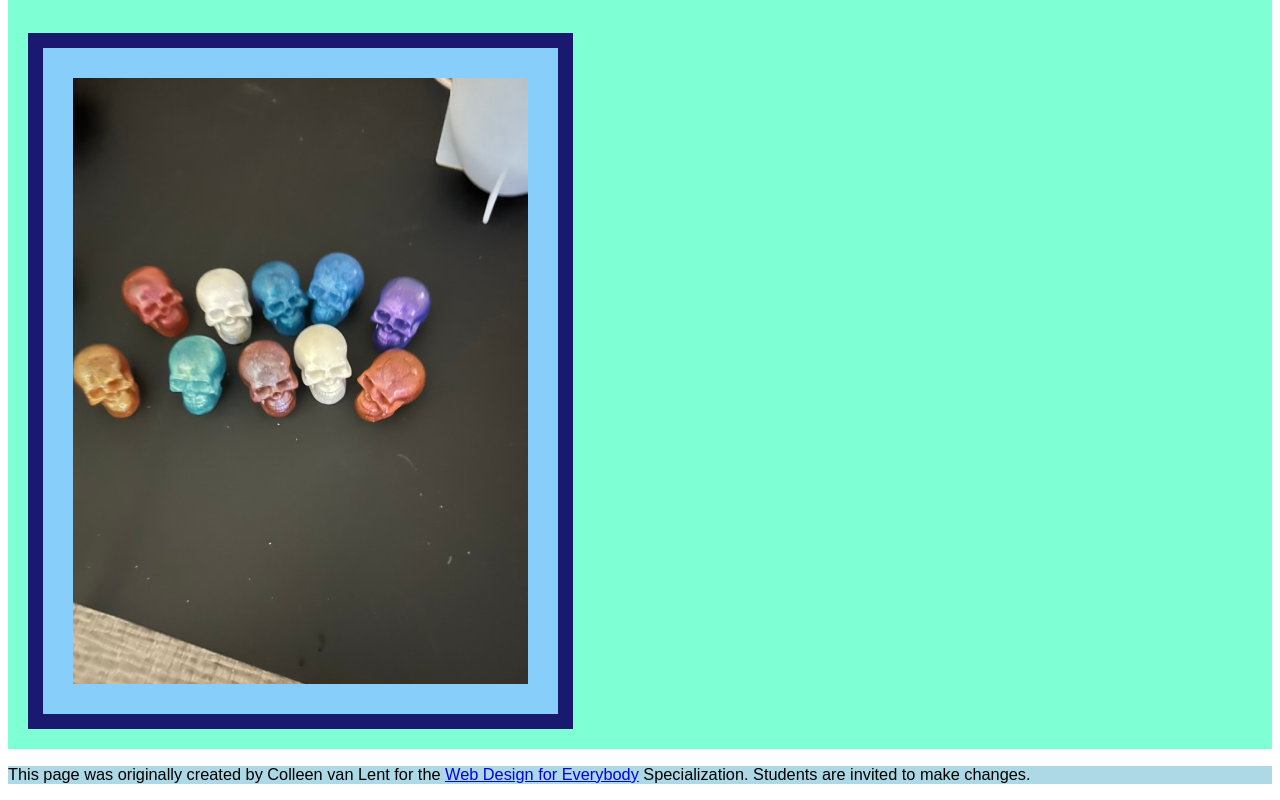
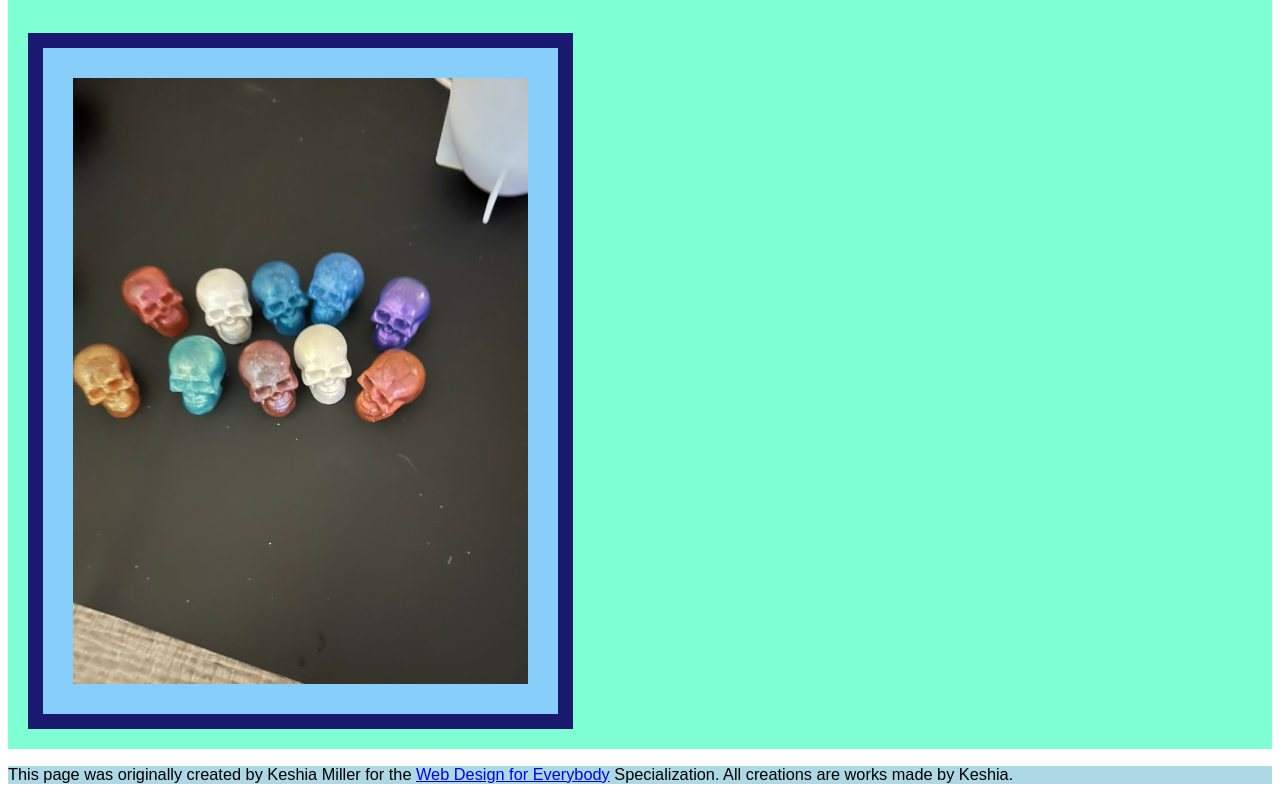
Before and after one commit to KBland14/KeshiasFinalProject, a plain HTML site: page Random.html in a window 1280 px wide. Shown: the part 4758-5558 px from the top of the page. Drawn offline with Linux system fonts and the light colour scheme.

Commit message:
Update footer attribution from Colleen to Keshia

```diff
--- a/Random.html
+++ b/Random.html
@@ -44,9 +44,8 @@
 
   </main>
   <footer>
-    <p>This page was originally created by Colleen van Lent for the <a
-        href="https://www.coursera.org/specializations/web-design"> Web Design for Everybody</a> Specialization.
-      Students are invited to make changes.</p>
+    <p>This page was originally created by Keshia Miller for the <a
+        href="https://www.coursera.org/specializations/web-design"> Web Design for Everybody</a> Specialization. All creations are works made by Keshia.
   </footer>
 
 </body>
```
